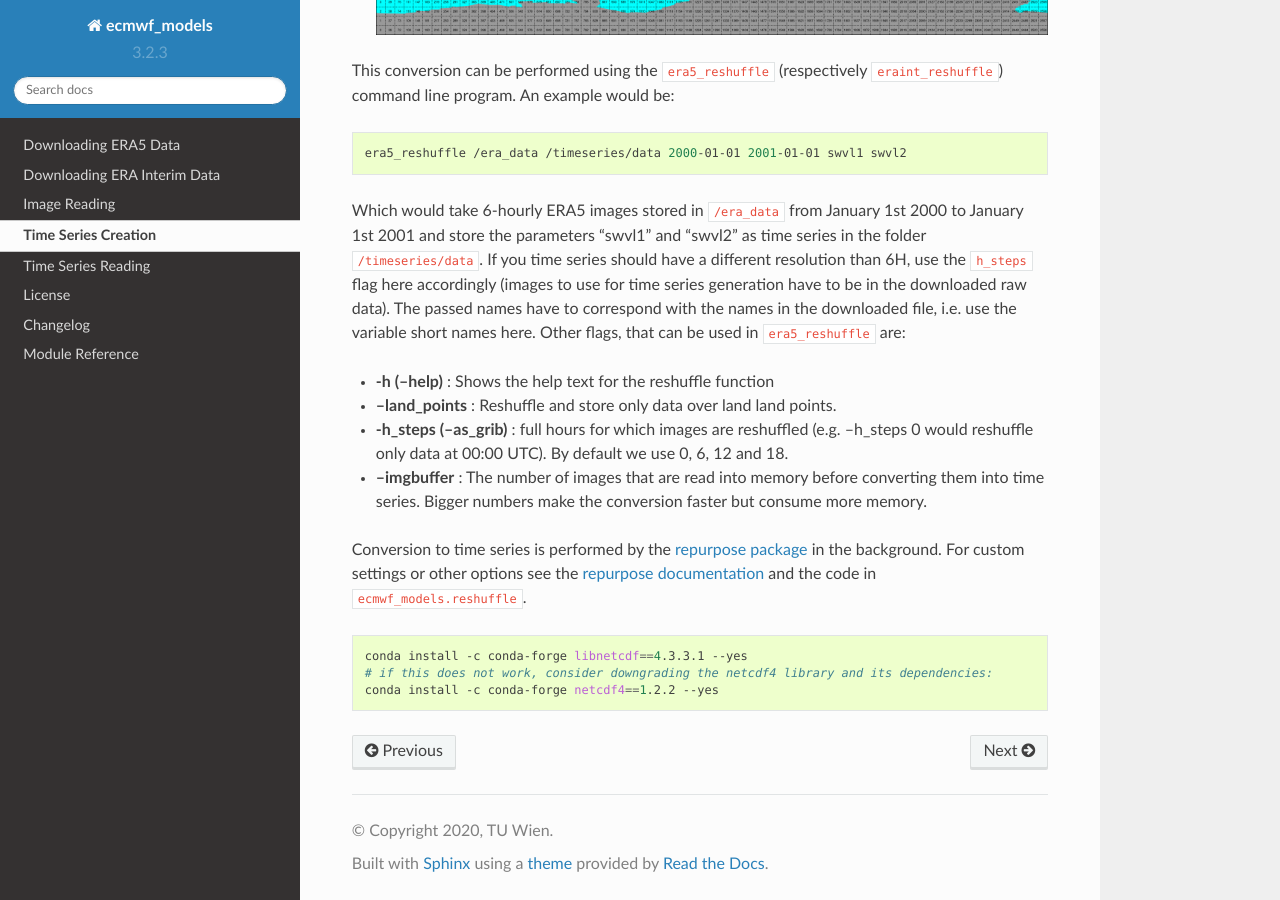
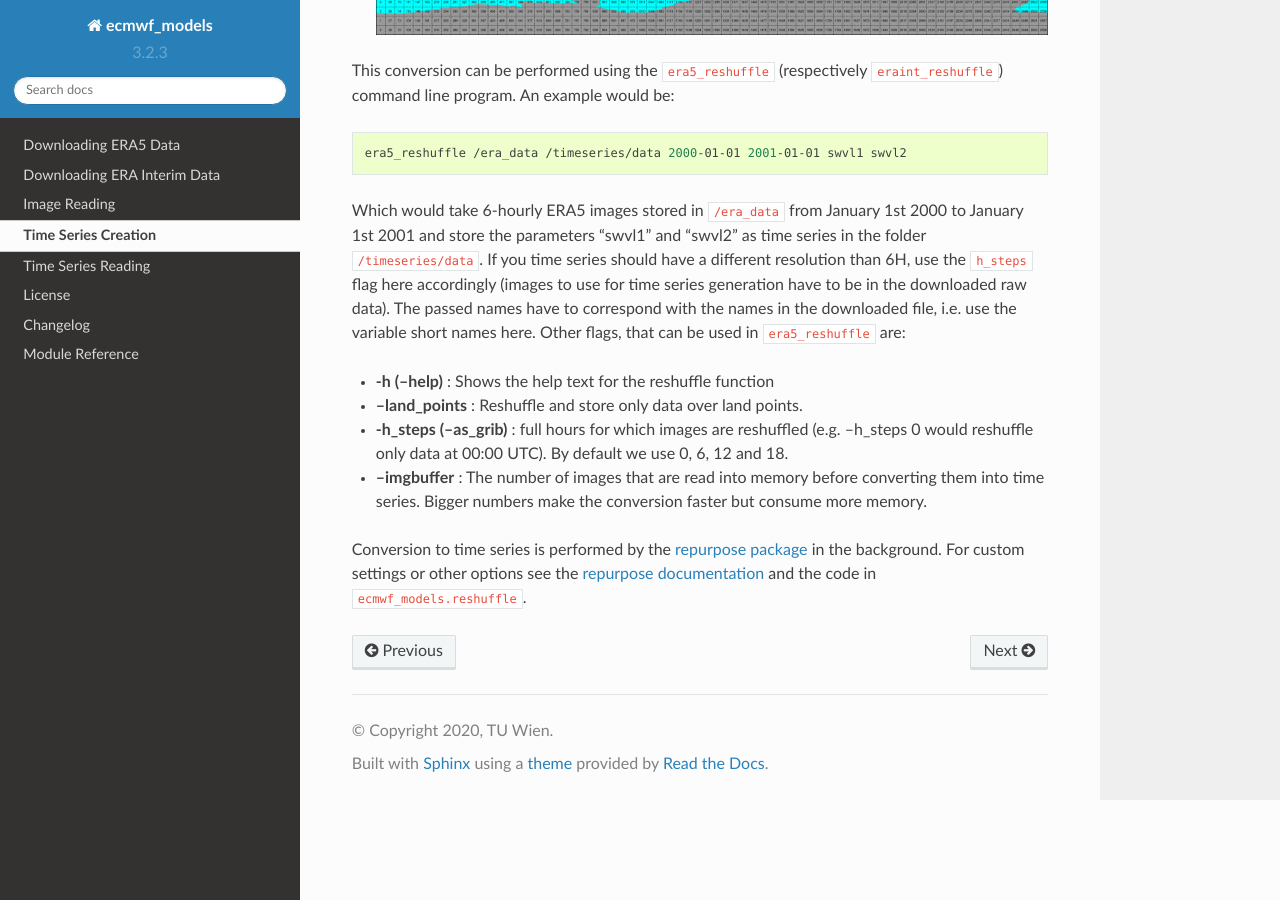
Before and after one commit to TUW-GEO/ecmwf_models, a Sphinx documentation site: the page built from docs/img2ts.rst, in a window 1280 px wide and 900 px high, scrolled down 738 px. Built offline with Sphinx 7.4.7 and the Read the Docs theme 2.0.0, drawn with Linux system fonts in a browser that asks for light colours.

Commit message:
Update img2ts.rst

```diff
--- a/docs/img2ts.rst
+++ b/docs/img2ts.rst
@@ -36,7 +36,7 @@
 Other flags, that can be used in ``era5_reshuffle`` are:
 
 - **-h (--help)** : Shows the help text for the reshuffle function
-- **--land_points** : Reshuffle and store only data over land land points.
+- **--land_points** : Reshuffle and store only data over land points.
 - **-h_steps (--as_grib)** : full hours for which images are reshuffled (e.g. --h_steps 0
   would reshuffle only data at 00:00 UTC). By default we use 0, 6, 12 and 18.
 - **--imgbuffer** : The number of images that are read into memory before converting
@@ -48,10 +48,3 @@
 or other options see the `repurpose documentation
 <http://repurpose.readthedocs.io/en/latest/>`_ and the code in
 ``ecmwf_models.reshuffle``.
-
-
-.. code-block:: shell
-
-  conda install -c conda-forge libnetcdf==4.3.3.1 --yes
-  # if this does not work, consider downgrading the netcdf4 library and its dependencies:
-  conda install -c conda-forge netcdf4==1.2.2 --yes
```
